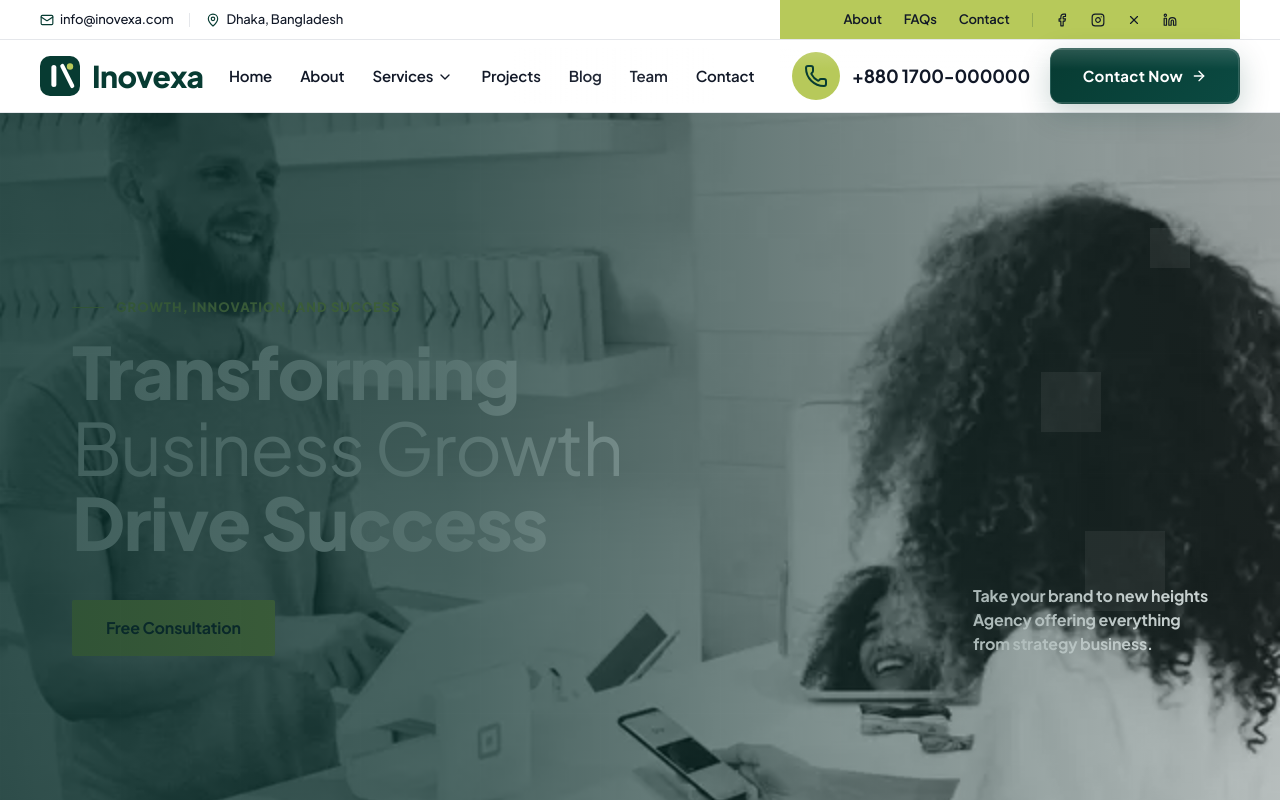
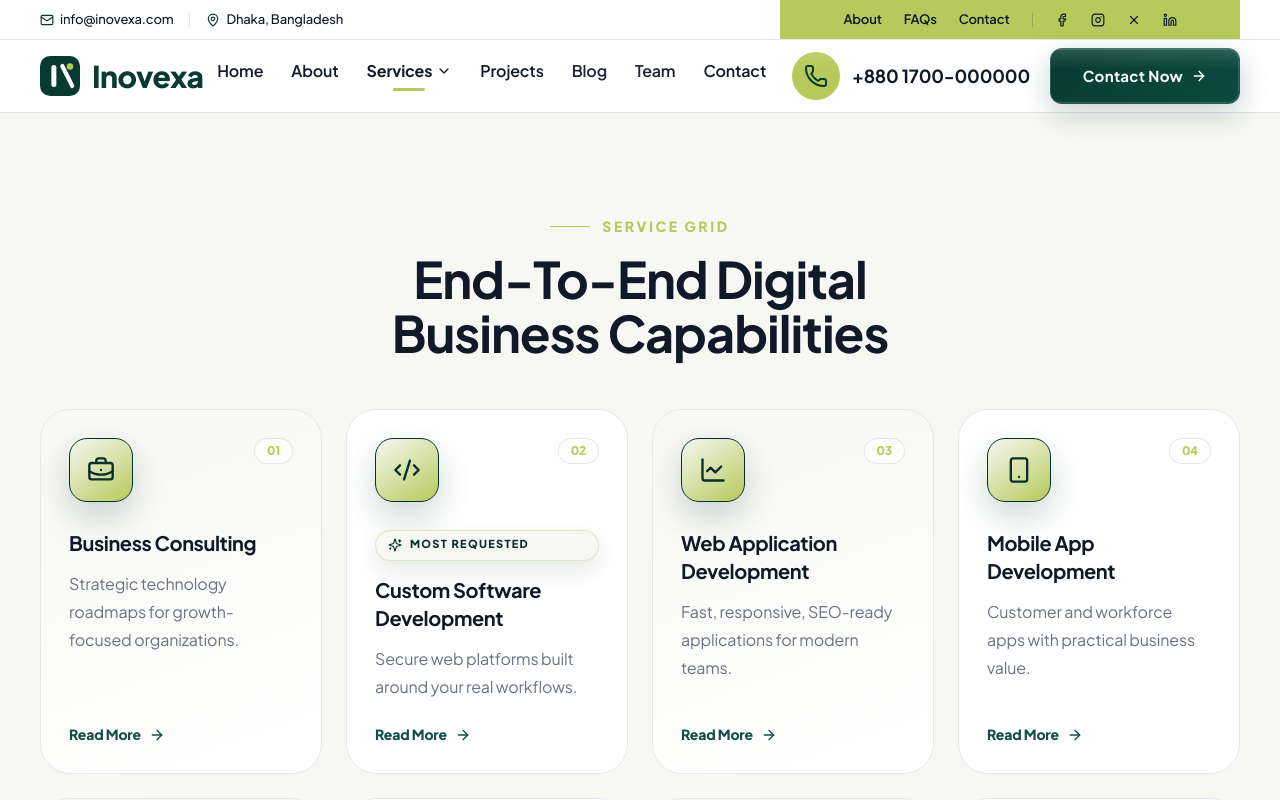
Before and after one commit to atef5922/Business-Agency-Website, a Next.js app: page /services in a window 1280 px wide. Shown: the top 800 px of the page. Built offline with nearby package versions, Linux system fonts and the light colour scheme.

Commit message:
Remove PageHero component from multiple pages to streamline layout and enhance performance

```diff
--- a/src/app/about/page.tsx
+++ b/src/app/about/page.tsx
@@ -5,7 +5,6 @@ import { TeamCard } from "@/components/cards/TeamCard";
 import { Container } from "@/components/shared/Container";
 import { PrimaryButton } from "@/components/shared/Buttons";
 import { SectionHeader } from "@/components/shared/SectionHeader";
-import { PageHero } from "@/components/sections/PageHero";
 import { stats } from "@/data/stats";
 import { team } from "@/data/team";
 
@@ -17,11 +16,6 @@ export const metadata: Metadata = {
 export default function AboutPage() {
   return (
     <main>
-      <PageHero
-        label="About Us"
-        title="A Technology Partner For Practical Business Growth"
-        text="We help organizations modernize operations, build scalable systems, and make technology decisions with clarity."
-      />
       <section className="py-16 sm:py-20 lg:py-24">
         <Container className="grid gap-12 lg:grid-cols-2 lg:items-center">
           <Image src="https://images.unsplash.com/photo-1552664730-d307ca884978?auto=format&fit=crop&w=1100&q=80" alt="Inovexa strategy team" width={900} height={650} className="rounded-3xl object-cover" />
--- a/src/app/blog/[slug]/page.tsx
+++ b/src/app/blog/[slug]/page.tsx
@@ -6,7 +6,6 @@ import { notFound } from "next/navigation";
 import { BlogCard } from "@/components/cards/BlogCard";
 import { Container } from "@/components/shared/Container";
 import { SectionHeader } from "@/components/shared/SectionHeader";
-import { PageHero } from "@/components/sections/PageHero";
 import { blogs } from "@/data/blogs";
 
 type Props = { params: Promise<{ slug: string }> };
@@ -26,7 +25,6 @@ export default async function BlogDetailsPage({ params }: Props) {
   const related = blogs.filter((item) => item.slug !== post.slug);
   return (
     <main>
-      <PageHero label={post.category} title={post.title} text={post.excerpt} />
       <article className="py-16 sm:py-20 lg:py-24">
         <Container className="max-w-4xl">
           <Image src={post.image} alt={post.title} width={1200} height={680} className="mb-10 h-[480px] w-full rounded-3xl object-cover" />
--- a/src/app/blog/page.tsx
+++ b/src/app/blog/page.tsx
@@ -4,7 +4,6 @@ import { BlogCard } from "@/components/cards/BlogCard";
 import { Container } from "@/components/shared/Container";
 import { PrimaryButton } from "@/components/shared/Buttons";
 import { SectionHeader } from "@/components/shared/SectionHeader";
-import { PageHero } from "@/components/sections/PageHero";
 import { blogs } from "@/data/blogs";
 
 export const metadata: Metadata = {
@@ -16,7 +15,6 @@ export default function BlogPage() {
   const categories = ["All", ...Array.from(new Set(blogs.map((post) => post.category)))];
   return (
     <main>
-      <PageHero label="Blog" title="Insights For Smarter Digital Business Decisions" text="Practical articles on transformation, automation, software systems, and technology-led growth." />
       <section className="py-16 sm:py-20 lg:py-24">
         <Container>
           <div className="mb-10 grid gap-5 rounded-3xl bg-white p-5 card-shadow md:grid-cols-[1fr_auto]">
--- a/src/app/contact/page.tsx
+++ b/src/app/contact/page.tsx
@@ -5,7 +5,6 @@ import { PrimaryButton } from "@/components/shared/Buttons";
 import { SectionHeader } from "@/components/shared/SectionHeader";
 import { ContactForm } from "@/components/sections/ContactForm";
 import { LightAccordion } from "@/components/sections/LightAccordion";
-import { PageHero } from "@/components/sections/PageHero";
 import { faqs } from "@/data/faqs";
 
 export const metadata: Metadata = {
@@ -16,7 +15,6 @@ export const metadata: Metadata = {
 export default function ContactPage() {
   return (
     <main>
-      <PageHero label="Contact" title="Start A Clear Conversation About Your Digital Growth" text="Tell us about your goals, workflow, and technology needs. We will help you identify the right next step." />
       <section className="py-16 sm:py-20 lg:py-24">
         <Container>
           <div className="mb-12 grid gap-6 md:grid-cols-3">
--- a/src/app/projects/[slug]/page.tsx
+++ b/src/app/projects/[slug]/page.tsx
@@ -4,7 +4,6 @@ import { notFound } from "next/navigation";
 import { Container } from "@/components/shared/Container";
 import { PrimaryButton } from "@/components/shared/Buttons";
 import { SectionHeader } from "@/components/shared/SectionHeader";
-import { PageHero } from "@/components/sections/PageHero";
 import { projects } from "@/data/projects";
 
 type Props = { params: Promise<{ slug: string }> };
@@ -23,7 +22,6 @@ export default async function ProjectDetailsPage({ params }: Props) {
   if (!project) notFound();
   return (
     <main>
-      <PageHero label={project.category} title={project.title} text={project.summary} />
       <section className="py-16 sm:py-20 lg:py-24">
         <Container>
           <Image src={project.image} alt={project.title} width={1400} height={760} className="h-[520px] w-full rounded-3xl object-cover" />
--- a/src/app/projects/page.tsx
+++ b/src/app/projects/page.tsx
@@ -3,7 +3,6 @@ import { ProjectCard } from "@/components/cards/ProjectCard";
 import { Container } from "@/components/shared/Container";
 import { PrimaryButton } from "@/components/shared/Buttons";
 import { SectionHeader } from "@/components/shared/SectionHeader";
-import { PageHero } from "@/components/sections/PageHero";
 import { projects } from "@/data/projects";
 
 export const metadata: Metadata = {
@@ -15,7 +14,6 @@ export default function ProjectsPage() {
   const categories = ["All", ...Array.from(new Set(projects.map((project) => project.category)))];
   return (
     <main>
-      <PageHero label="Projects" title="Case Studies That Show Practical Technology Impact" text="Browse solution examples designed to improve sales, operations, customer service, reporting, and growth." />
       <section className="py-16 sm:py-20 lg:py-24">
         <Container>
           <SectionHeader label="Filterable Project Grid" title="Solutions Built For Business Progress" />
--- a/src/app/services/[slug]/page.tsx
+++ b/src/app/services/[slug]/page.tsx
@@ -6,7 +6,6 @@ import { ServiceCard } from "@/components/cards/ServiceCard";
 import { Container } from "@/components/shared/Container";
 import { PrimaryButton } from "@/components/shared/Buttons";
 import { SectionHeader } from "@/components/shared/SectionHeader";
-import { PageHero } from "@/components/sections/PageHero";
 import { ProcessTimeline } from "@/components/sections/ProcessTimeline";
 import { services } from "@/data/services";
 
@@ -28,7 +27,6 @@ export default async function ServiceDetailsPage({ params }: Props) {
 
   return (
     <main>
-      <PageHero label="Service Details" title={service.title} text={service.description} />
       <section className="py-16 sm:py-20 lg:py-24">
         <Container className="grid gap-12 lg:grid-cols-2 lg:items-center">
           <Image src={service.image} alt={service.title} width={1000} height={700} className="rounded-3xl object-cover" />
--- a/src/app/services/page.tsx
+++ b/src/app/services/page.tsx
@@ -4,7 +4,6 @@ import { Container } from "@/components/shared/Container";
 import { PrimaryButton } from "@/components/shared/Buttons";
 import { SectionHeader } from "@/components/shared/SectionHeader";
 import { LightAccordion } from "@/components/sections/LightAccordion";
-import { PageHero } from "@/components/sections/PageHero";
 import { ProcessTimeline } from "@/components/sections/ProcessTimeline";
 import { faqs } from "@/data/faqs";
 import { services } from "@/data/services";
@@ -17,11 +16,6 @@ export const metadata: Metadata = {
 export default function ServicesPage() {
   return (
     <main>
-      <PageHero
-        label="Services"
-        title="Technology Services Designed Around Business Outcomes"
-        text="Choose focused consulting and development services that improve efficiency, customer experience, and management visibility."
-      />
       <section className="py-16 sm:py-20 lg:py-24">
           <Container>
           <SectionHeader align="center" label="Service Grid" title="End-To-End Digital Business Capabilities" />
--- a/src/app/team/page.tsx
+++ b/src/app/team/page.tsx
@@ -4,7 +4,6 @@ import { TeamCard } from "@/components/cards/TeamCard";
 import { Container } from "@/components/shared/Container";
 import { PrimaryButton } from "@/components/shared/Buttons";
 import { SectionHeader } from "@/components/shared/SectionHeader";
-import { PageHero } from "@/components/sections/PageHero";
 import { team } from "@/data/team";
 
 export const metadata: Metadata = {
@@ -15,7 +14,6 @@ export const metadata: Metadata = {
 export default function TeamPage() {
   return (
     <main>
-      <PageHero label="Team" title="Experienced People Building Reliable Digital Systems" text="Our team brings together business consulting, software architecture, product design, and project management." />
       <section className="py-16 sm:py-20 lg:py-24"><Container><SectionHeader align="center" label="Expert Team" title="Meet The People Behind Our Digital Excellence" /><div className="mt-12 grid gap-6 md:grid-cols-2 lg:grid-cols-4">{team.map((member) => <TeamCard key={member.name} member={member} />)}</div></Container></section>
       <section className="bg-white py-16 sm:py-20 lg:py-24">
         <Container className="grid gap-12 lg:grid-cols-2 lg:items-center">
--- a/src/components/layout/Navbar.tsx
+++ b/src/components/layout/Navbar.tsx
@@ -38,6 +38,22 @@ export function Navbar() {
   const pathname = usePathname();
   const [open, setOpen] = useState(false);
   const [scrolled, setScrolled] = useState(false);
+
+  const isActiveLink = (href: string) => {
+    if (href === "/") {
+      return pathname === "/";
+    }
+    if (href === "/services") {
+      return pathname.startsWith("/services");
+    }
+    if (href === "/projects") {
+      return pathname.startsWith("/projects");
+    }
+    if (href === "/blog") {
+      return pathname.startsWith("/blog");
+    }
+    return pathname === href;
+  };
 
   useEffect(() => {
     let ticking = false;
@@ -107,20 +123,26 @@ export function Navbar() {
               <div className="flex h-full items-center gap-[28px]">
                 {links.map((link) => {
                   const isServices = link.label === "Services";
-                  const isActive = pathname === link.href;
+                  const isActive = isActiveLink(link.href);
 
                   return (
-                    <div key={link.href} className="group relative">
+                    <div key={link.href} className="group relative inline-flex items-center pb-[10px]">
                       <Link
                         href={link.href}
-                        className={`inline-flex h-full items-center gap-1 whitespace-nowrap border-b-2 border-transparent font-semibold leading-none text-[15px] text-[#111827] transition-colors duration-300 ${
-                          isActive ? "border-[#B7C95A] text-[#073B32]" : "hover:border-[#B7C95A] hover:text-[#073B32]"
+                        className={`relative inline-flex h-full min-w-0 items-center gap-1 whitespace-nowrap transition-colors duration-300 hover:text-[#073B32] ${
+                          isActive ? "font-bold text-[#073B32]" : "font-semibold text-[#111827]"
                         }`}
                       >
                         {link.label}
                         {isServices ? <ChevronDown className="h-4 w-4 shrink-0" /> : null}
+                        <span
+                          className={`pointer-events-none absolute left-1/2 bottom-[-8px] h-[3px] w-[32px] -translate-x-1/2 rounded-full bg-[#B7C95A] transition-[transform,opacity] duration-200 ease-out ${
+                            isActive
+                              ? "scale-x-100 opacity-100"
+                              : "scale-x-0 opacity-0 group-hover:scale-x-100 group-hover:opacity-100"
+                          }`}
+                        />
                       </Link>
-
                       {isServices ? (
                         <div className="pointer-events-none invisible absolute left-1/2 top-full z-30 min-w-[340px] -translate-x-1/2 pt-2 opacity-0 transition-all duration-300 group-hover:visible group-hover:pointer-events-auto group-hover:opacity-100">
                           <div className="rounded-xl border border-[#E5E7EB] bg-white py-2 shadow-[0_16px_48px_rgba(7,59,43,0.16)]">
@@ -235,7 +257,7 @@ export function Navbar() {
                     key={link.href}
                     href={link.href}
                     onClick={() => setOpen(false)}
-                className="border-b border-[#E5E7EB] px-1 py-3 text-base font-semibold text-[#111827] transition-colors duration-300 hover:text-[#073B32]"
+                    className={`relative border-b border-[#E5E7EB] px-1 py-3 text-base transition-colors duration-300 ${isActiveLink(link.href) ? "border-l-2 border-l-[#B7C95A] bg-[rgba(183,201,90,0.12)] pl-4 text-[#073B32] font-bold" : "text-[#111827] font-semibold"} hover:text-[#073B32]`}
                   >
                     {link.label}
                   </Link>
```
Also changed, not shown: src/components/sections/HomeSections.tsx (+43 -28 lines). Lines whose indentation alone changed are shown as unchanged.
